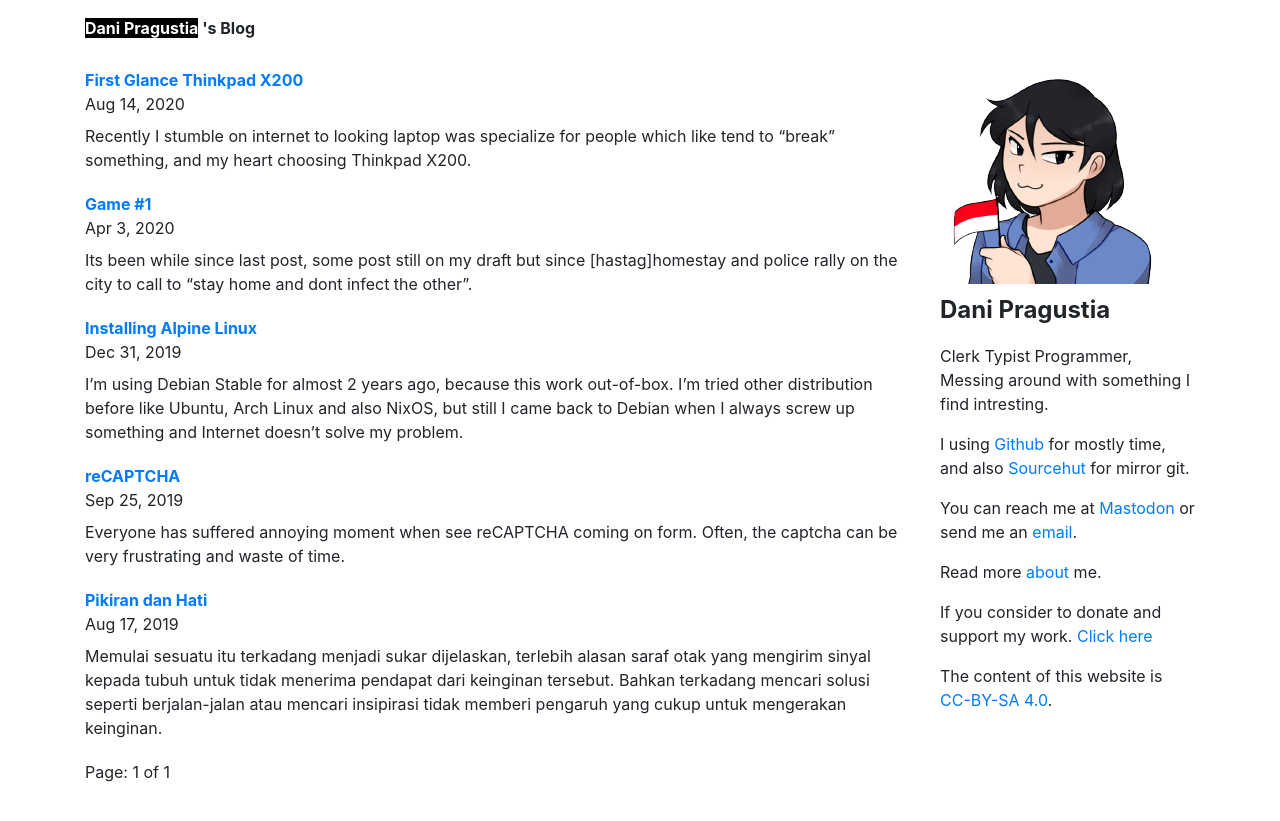
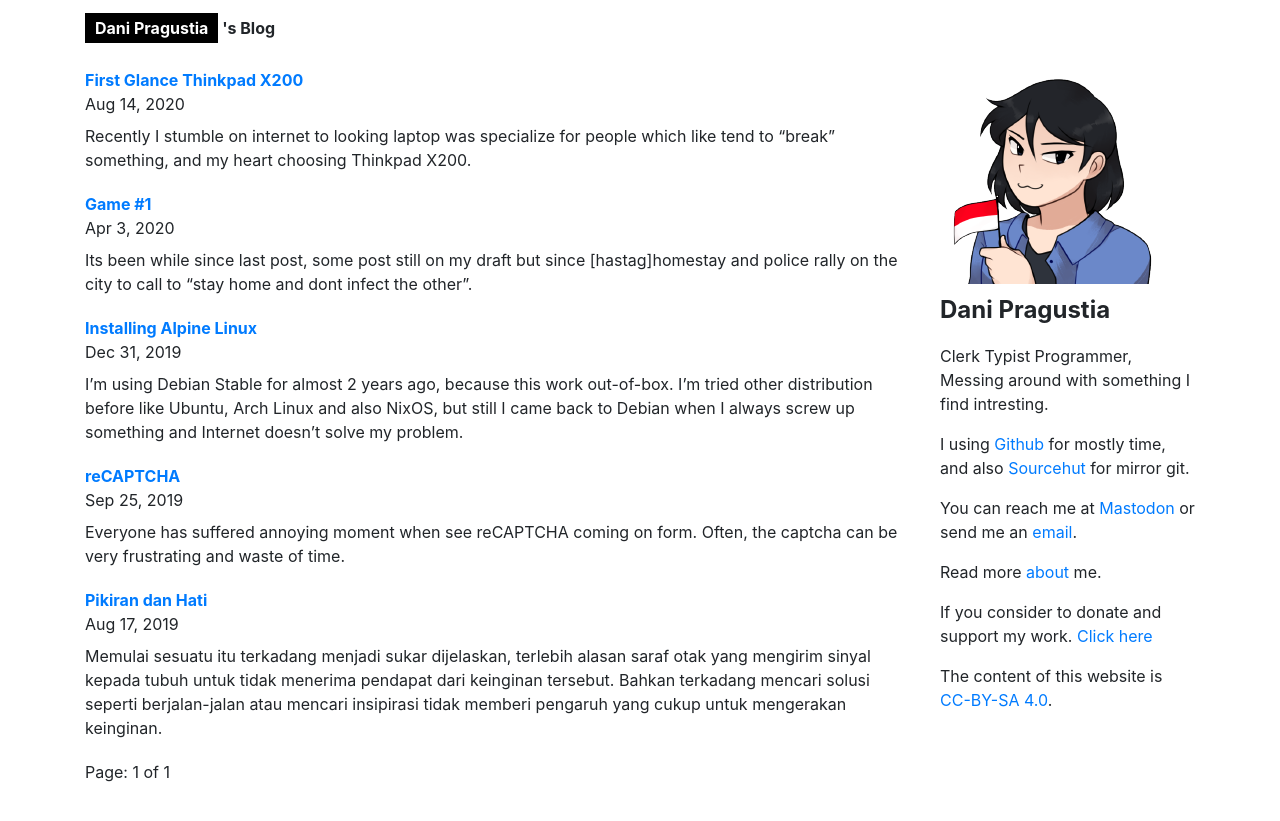
Before and after one commit to danipragustia/website, a Jekyll site: the page built from index.html, in a window 1280 px wide. Shown: the top 821 px of the page. Built offline with Jekyll 4.4.1, drawn with Linux system fonts in a browser that asks for light colours; the list of posts is cut into pages by our own code.

Commit message:
theme: fix my silly

```diff
--- a/assets/css/main.css
+++ b/assets/css/main.css
@@ -25,5 +25,5 @@ body {
 .box-author {
 	background:black;
 	color:white;
-	padding 5px 10px;
+	padding: 5px 10px;
 }
```
